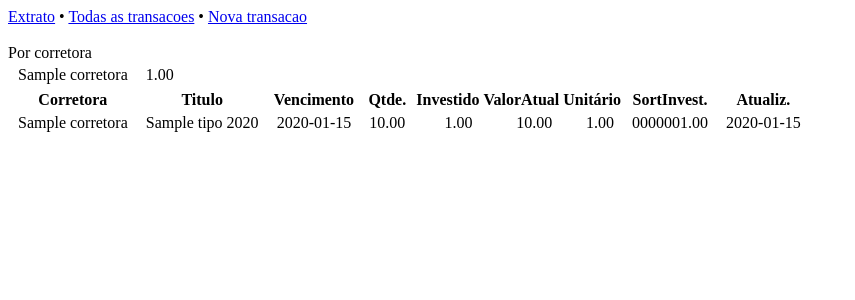
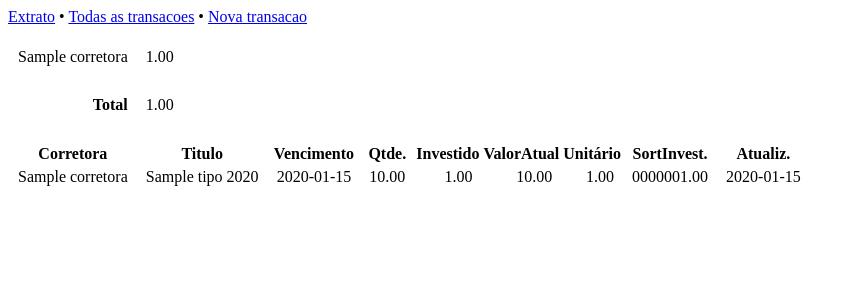
Before and after one commit to heitorchang/tesouro-direto-extrato, a Django app: page /extrato/ in a window 1280 px wide. Shown: the top 300 px of the page, without its empty margins (0-855 px from the left). Run offline with Django 3.2, Linux system fonts and the light colour scheme; tables that the repository leaves empty hold one stand-in row (values such as "Sample post").

Commit message:
grand total

```diff
--- a/extrato/templates/extrato/homepage.html
+++ b/extrato/templates/extrato/homepage.html
@@ -1,8 +1,6 @@
 {% extends "extrato/base.html" %}
 
 {% block content %}
-
-Por corretora
 
 <table>
 {% for c in corretoras %}
@@ -13,6 +11,15 @@ Por corretora
 </tr>
 
 {% endfor %}
+
+<tr><td colspan="2">&nbsp;</td></tr>
+
+<tr><td><b>Total</b></td>
+  <td>{{ grandTotal }}</td>
+</tr>
+
+<tr><td colspan="2">&nbsp;</td></tr>
+
 </table>
 
 
--- a/extrato/views.py
+++ b/extrato/views.py
@@ -80,11 +80,15 @@ def index(request):
 
     corretorasDict = defaultdict(TitulosDeCorretora)
 
+    grandTotal = Decimal('0.00')
+
     for corretora in corretoras:
         transacoes = Transacao.objects.filter(corretora=corretora)
         corretorasDict[corretora].nome = corretora.nome
         corretorasDict[corretora].total = transacoes_total(transacoes)
         corretorasDict[corretora].titulos = agregarTransacoes(transacoes)
+
+        grandTotal += corretorasDict[corretora].total
 
     result = []
 
@@ -93,7 +97,8 @@ def index(request):
                        'total': "{:,.2f}".format(corretorasDict[nome].total),
                        'aggregates': corretorasDict[nome].titulos})
 
-    return render(request, 'extrato/homepage.html', {'corretoras': result})
+    return render(request, 'extrato/homepage.html', {'corretoras': result,
+                                                     'grandTotal': "{:,.2f}".format(grandTotal)})
 
 
 def transacoes(request):
```
